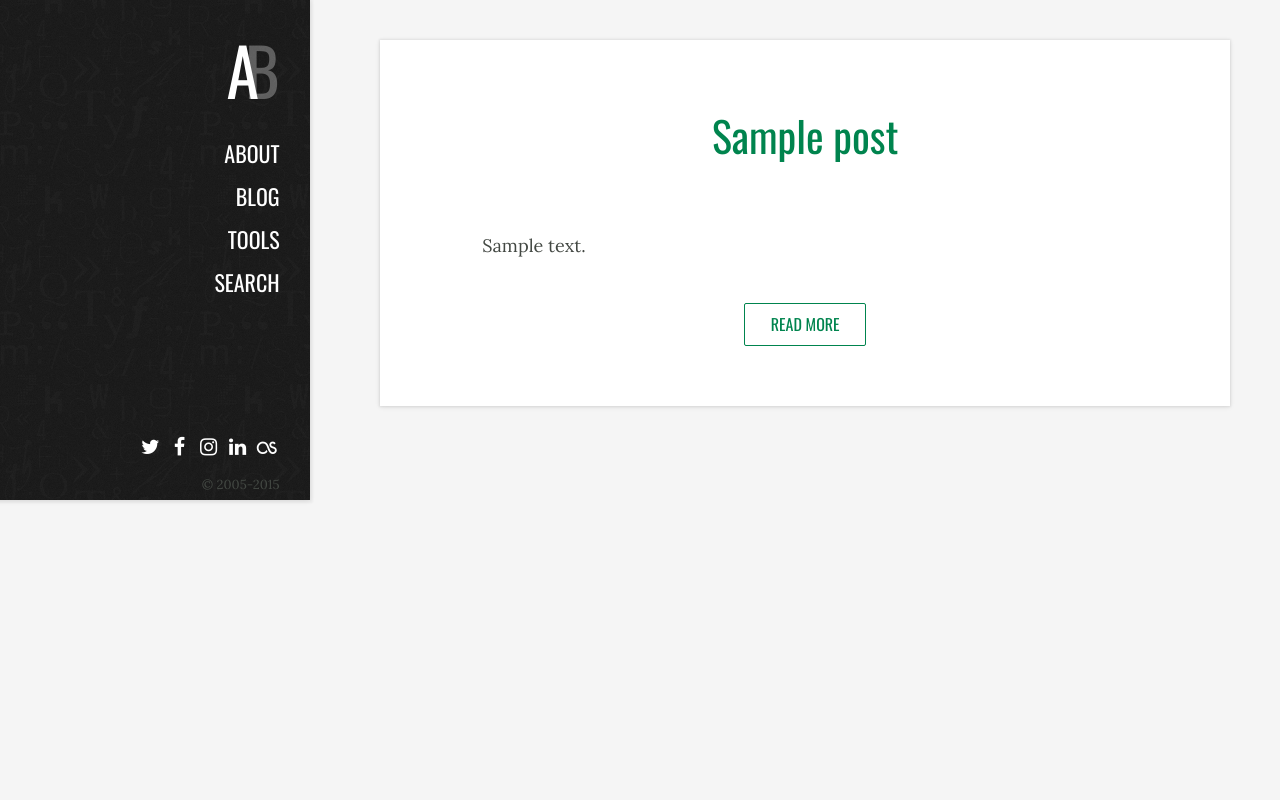
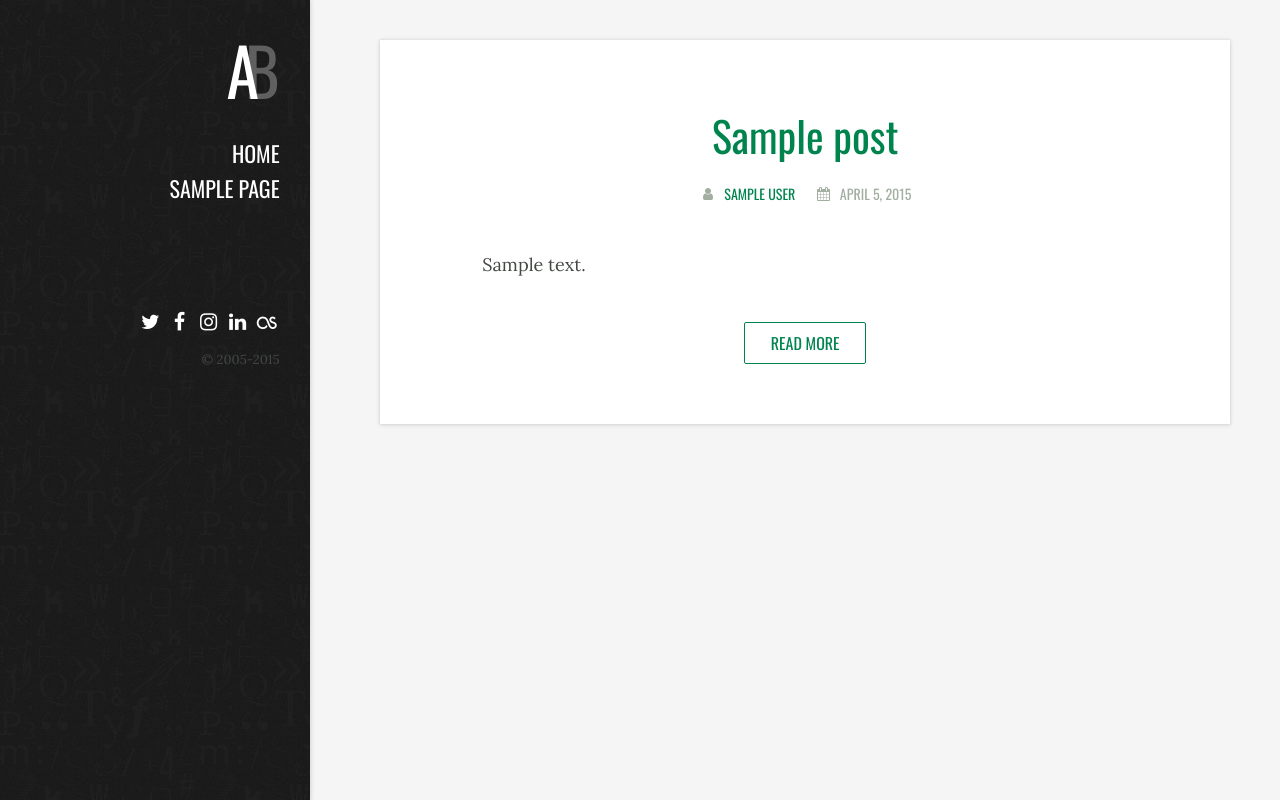
Before and after one commit to aleksblago/aleksblago-com-wptheme, a WordPress theme: template index.php in a window 1280 px wide. Run offline with PHP 8.4 and a stand-in for WordPress, Linux system fonts and the light colour scheme; the site name, menu and one post (Sample post) are stand-ins, and other content is empty; some libraries are stand-ins or nearby versions.

Commit message:
Added CMS controls for the navigation menu. Tightened up markup. Tightened up padding and margin on some elements.

```diff
--- /dev/null
+++ b/functions.php
@@ -0,0 +1,96 @@
+<?php
+
+if (function_exists('add_theme_support'))
+{
+	// Add Menu Support
+	add_theme_support('menus');
+
+	// Enables post and comment RSS feed links to head
+	add_theme_support('automatic-feed-links');
+
+	// Add Thumbnail Theme Support
+	add_theme_support('post-thumbnails');
+	add_image_size('large', 850, '', true); // Large Thumbnail
+	add_image_size('medium', 600, '', true); // Medium Thumbnail
+	add_image_size('small', 300, '', true); // Small Thumbnail
+	add_image_size('custom-size', 850, 300, true); // Custom Thumbnail Size call using the_post_thumbnail('custom-size');
+
+}
+
+// HTML5 Blank navigation
+function aleksblago_nav()
+{
+	wp_nav_menu(
+		array(
+			'theme_location'  => 'header-menu',
+			'container'       => false,
+			'menu_class'      => 'nav-Links',
+			'echo'            => true,
+			'fallback_cb'     => 'wp_page_menu',
+			'items_wrap'      => '<ul class="%2$s">%3$s</ul>',
+			'depth'           => 0
+		)
+	);
+}
+
+// Register HTML5 Blank Navigation
+function register_aleksblago_menu()
+{
+	register_nav_menus(array( // Using array to specify more menus if needed
+		'header-menu' => __('Primary Navigation', 'aleksblago-menu'), // Main Navigation
+		// 'sidebar-menu' => __('Sidebar Menu', 'aleksblago-menu'), // Sidebar Navigation
+		// 'extra-menu' => __('Extra Menu', 'aleksblago-menu') // Extra Navigation if needed (duplicate as many as you need!)
+	));
+}
+
+// Remove the <div> surrounding the dynamic navigation to cleanup markup
+function my_wp_nav_menu_args( $args = '' )
+{
+	$args['container'] = false;
+	return $args;
+}
+
+// Remove Injected classes, ID's and Page ID's from Navigation <li> items
+function my_css_attributes_filter( $var )
+{
+	return is_array($var) ? array() : '';
+}
+
+// Remove 'text/css' from our enqueued stylesheet
+function my_style_remove( $tag )
+{
+	return preg_replace('~\s+type=["\'][^"\']++["\']~', '', $tag);
+}
+
+// Remove thumbnail width and height dimensions that prevent fluid images in the_thumbnail
+function remove_thumbnail_dimensions( $html )
+{
+	$html = preg_replace('/(width|height)=\"\d*\"\s/', "", $html);
+	return $html;
+}
+
+function remove_excerpt_brackets( $more )
+{
+	return '...';
+}
+
+function my_custom_excerpt( $length )
+{
+	return 70;
+}
+
+
+/*------------------------------------*\
+	Actions + Filters + ShortCodes
+\*------------------------------------*/
+add_action('init', 'register_aleksblago_menu'); // Add HTML5 Blank Menu
+add_filter('wp_nav_menu_args', 'my_wp_nav_menu_args'); // Remove surrounding <div> from WP Navigation
+add_filter('nav_menu_css_class', 'my_css_attributes_filter', 100, 1); // Remove Navigation <li> injected classes (Commented out by default)
+add_filter('style_loader_tag', 'my_style_remove'); // Remove 'text/css' from enqueued stylesheet
+add_filter('post_thumbnail_html', 'remove_thumbnail_dimensions', 10); // Remove width and height dynamic attributes to thumbnails
+add_filter('image_send_to_editor', 'remove_thumbnail_dimensions', 10); // Remove width and height dynamic attributes to post images
+add_filter('excerpt_more', 'remove_excerpt_brackets');
+add_filter( 'excerpt_length', 'my_custom_excerpt', 999);
+
+
+?>
--- a/header.php
+++ b/header.php
@@ -55,3 +55,4 @@
 
 <body>
 	<div class="ui-Container">
+		<?php get_template_part('navigation'); ?>
--- a/index.php
+++ b/index.php
@@ -1,36 +1,8 @@
 <?php get_header(); ?>
-<?php get_template_part('navigation'); ?>
 
 		<div class="ui-ContentContainer">
 
-		<?php if ( have_posts() ): while ( have_posts() ) : the_post(); ?>
-
-			<article class="ui-Post">
-
-				<header class="ui-PostHeader">
-					<?php if (has_post_thumbnail()) : ?>
-					<img src="<?php the_post_thumbnail(); ?>" class="ui-PostImage" />
-					<?php endif; ?>
-					<h1><a href="<?php the_permalink(); ?>"><?php the_title(); ?></a></h1>
-				</header>
-
-				<div class="ui-PostBody">
-					<?php the_excerpt(); ?>
-				</div>
-
-				<footer class="ui-PostFooter">
-					<a href="<?php the_permalink(); ?>" class="ui-Button--more">Read More</a>
-				</footer>
-
-			</article>
-
-		<?php endwhile; else: ?>
-
-			<article class="ui-Post">
-				<h1>Whoops! Looks like this page doesn't have content.</h1>
-			</article>
-
-		<?php endif; ?>
+			<?php get_template_part('loop'); ?>
 
 		</div>
 
--- /dev/null
+++ b/loop.php
@@ -0,0 +1,55 @@
+<?php if ( have_posts() ): while ( have_posts() ) : the_post(); ?>
+
+	<article class="ui-Post">
+
+		<header class="ui-PostHeader">
+		<?php if (has_post_thumbnail()) : ?>
+			<?php if (is_singular()) : ?>
+			<?php the_post_thumbnail('large', array('class' => 'ui-PostImage')); ?>
+			<?php elseif (is_home() || is_front_page() || is_archive()) : ?>
+			<a href="<?php the_permalink(); ?>"><?php the_post_thumbnail('large', array('class' => 'ui-PostImage')); ?></a>
+			<?php endif; ?>
+		<?php endif; ?>
+		<?php if (is_singular()) : ?>
+			<h1><?php the_title(); ?></h1>
+		<?php else : ?>
+			<h1><a href="<?php the_permalink(); ?>"><?php the_title(); ?></a></h1>
+		<?php endif; ?>
+		<?php if (is_home() || is_front_page() || is_archive() || is_single()) : ?>
+			<div class="ui-PostMeta">
+				<span><i class="fa fa-fw fa-user"></i> <?php the_author_posts_link(); ?></span>
+				<span><i class="fa fa-fw fa-calendar"></i> April 5, 2015</span>
+			</div>
+		<?php endif; ?>
+		</header>
+
+		<div class="ui-PostBody">
+			<?php if (is_singular()) : ?>
+			<?php the_content(); ?>
+			<?php else : ?>
+			<?php the_excerpt(); ?>
+			<?php endif; ?>
+		</div>
+
+		<footer class="ui-PostFooter">
+		<?php if (!is_singular() || is_home() || is_front_page()) : ?>
+			<a href="<?php the_permalink(); ?>" class="ui-Button--more">Read More</a>
+		<?php elseif(is_single()) : ?>
+			<div class="ui-PostPrev"></div>
+			<div class="ui-PostNext"></div>
+		<?php endif; ?>
+		</footer>
+
+	</article>
+
+<?php endwhile; else: ?>
+
+	<article class="ui-Post">
+		<header class="ui-PostHeader">
+			<h1>Whoops! Looks like this page doesn't have content.</h1>
+		</header>
+		<div class="ui-PostBody"></div>
+		<footer class="ui-PostFooter"></footer>
+	</article>
+
+<?php endif; ?>
--- a/navigation.php
+++ b/navigation.php
@@ -2,12 +2,7 @@
 		<nav class="nav-Primary">
 			<header class="nav-Intro">
 				<h1 class="nav-Title"><a href="">A<span>B</span></a></h1>
-				<ul class="nav-Links">
-					<li><a href="">About</a></li>
-					<li><a href="">Blog</a></li>
-					<li><a href="">Tools</a></li>
-					<li><a href="">Search</a></li>
-				</ul>
+				<?php aleksblago_nav(); ?>
 			</header>
 			<footer class="nav-Footer">
 				<ul class="nav-Social">
--- a/src/scss/partials/_general.scss
+++ b/src/scss/partials/_general.scss
@@ -1,3 +1,7 @@
+html, body {
+	height: 100%;
+}
+
 body {
 	background: $BODY_COLOR;
 	color: $SERIF_FONT_COLOR;
@@ -33,6 +37,7 @@ a {
 	margin: 0 auto;
 	position: relative;
 	width: 1180px;
+	min-height: 100%;
 
 	@media screen and (max-width: 1200px) {
 		& {
@@ -92,7 +97,9 @@ a {
 	text-align: center;
 
 	& > h1 {
+		color: $DARK_GREEN;
 		font-family: $SANS_SERIF_FONT;
+		margin: 0;
 		padding: 70px 12% 0 12%;
 	}
 }
@@ -107,7 +114,7 @@ a {
 	font-size: 14px;
 	font-family: $SANS_SERIF_FONT;
 	font-weight: normal;
-	padding: 14px 12% 0 12%;
+	padding: 20px 12% 0;
 	text-transform: uppercase;
 
 	& > span {
--- a/src/scss/partials/_navigation.scss
+++ b/src/scss/partials/_navigation.scss
@@ -67,8 +67,14 @@ Styles for the primary site navigation. Basically, everything in the left sideba
 
 .nav-Links {
 	list-style-type: none;
+	margin: 0;
+	padding: 0;
 
-	& > li > a {
+	& > li {
+		margin: 0;
+		padding: 0;
+
+		& > a {
 			color: $WHITE;
 			font-family: $SANS_SERIF_FONT;
 			font-size: 22px;
@@ -77,6 +83,7 @@ Styles for the primary site navigation. Basically, everything in the left sideba
 
 			&:hover {
 				color: $LIGHT_GREEN;
+			}
 		}
 	}
 }
```
Also changed, not shown: style.css. Lines whose indentation alone changed are shown as unchanged.
